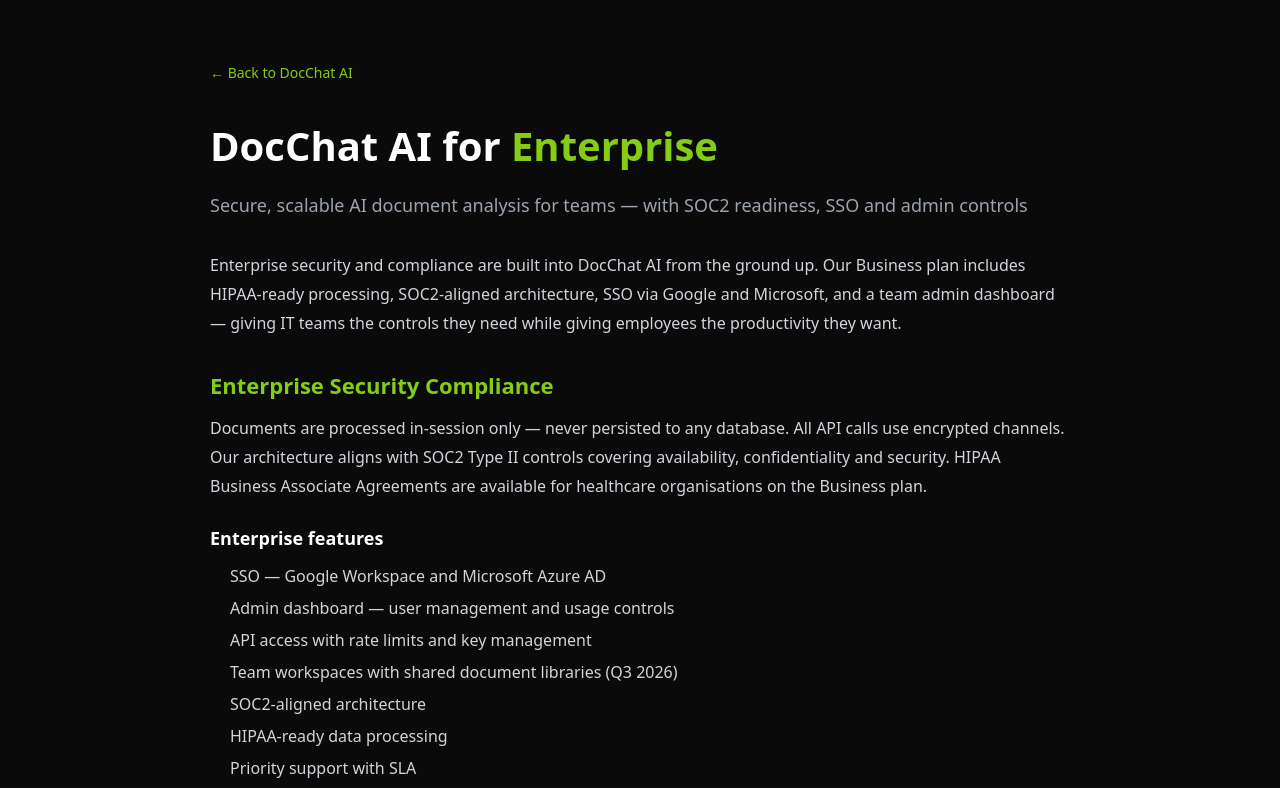
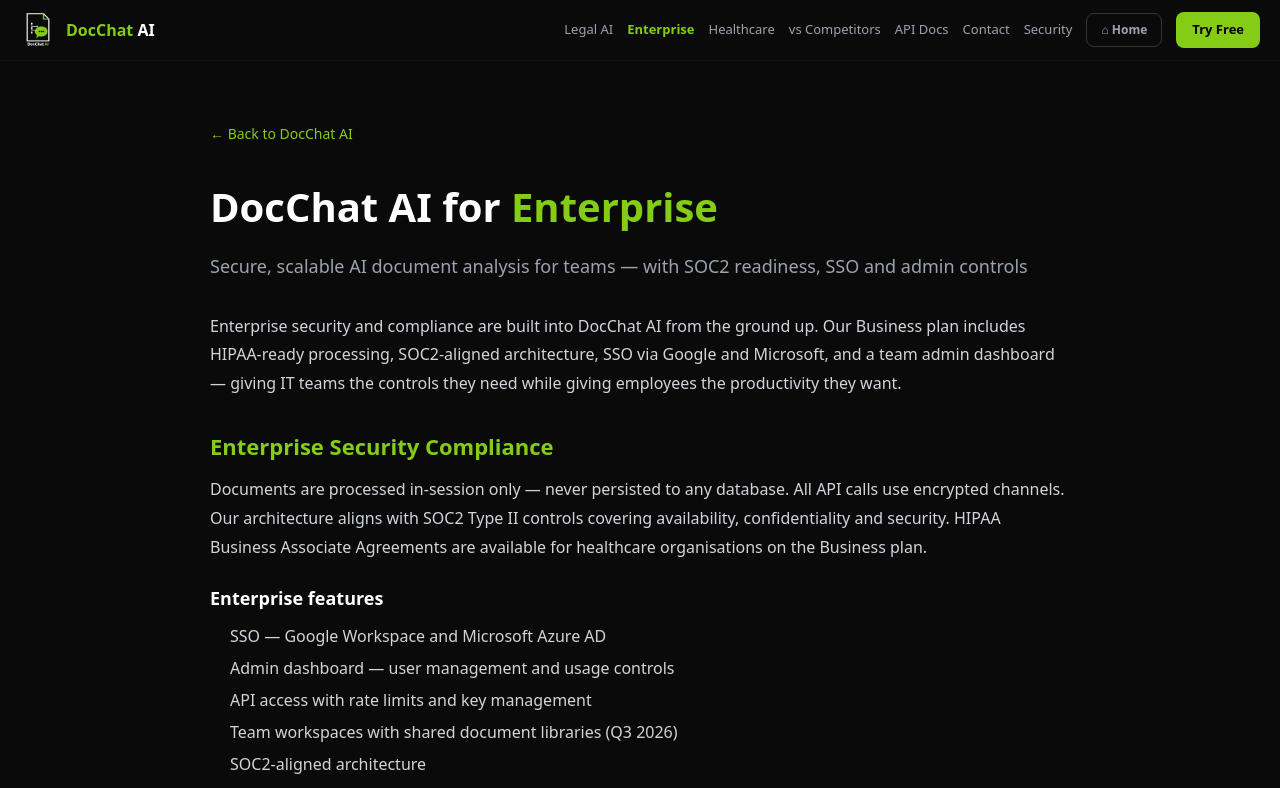
Before and after one commit to justin280/docchat-saas, a Next.js app: page /enterprise in a window 1280 px wide. Shown: the top 788 px of the page. Built offline with nearby package versions, Linux system fonts and the light colour scheme.

Commit message:
Add NavBar with logo to enterprise page

```diff
--- a/app/(pages)/enterprise/page.js
+++ b/app/(pages)/enterprise/page.js
@@ -1,7 +1,10 @@
+import NavBar from '@/app/components/NavBar';
 export const metadata = { title: 'Enterprise Document AI — SOC2, SSO, Admin Controls | DocChat AI', description: 'DocChat AI for enterprise teams. SOC2-ready, SSO (Google/Microsoft), admin dashboard, API access and team workspaces.' };
 export default function Page() {
   return (
-    <main style={{minHeight:'100vh',backgroundColor:'#0a0a0a',color:'#fff',fontFamily:'system-ui,sans-serif',padding:'60px 20px',maxWidth:'900px',margin:'0 auto'}}>
+    <div style={{backgroundColor:'#0a0a0a',minHeight:'100vh',color:'#fff',fontFamily:'system-ui,sans-serif'}}>
+      <NavBar activePath="/enterprise" />
+      <main style={{minHeight:'100vh',backgroundColor:'#0a0a0a',color:'#fff',fontFamily:'system-ui,sans-serif',padding:'60px 20px',maxWidth:'900px',margin:'0 auto'}}>
       <a href="/" style={{color:'#84cc16',textDecoration:'none',fontSize:'14px'}}>&#8592; Back to DocChat AI</a>
       <h1 style={{fontSize:'clamp(24px,4vw,40px)',fontWeight:'700',margin:'32px 0 16px'}}>DocChat AI for <span style={{color:'#84cc16'}}>Enterprise</span></h1>
       <h2 style={{fontSize:'18px',color:'#9ca3af',fontWeight:'400',marginBottom:'32px'}}>Secure, scalable AI document analysis for teams — with SOC2 readiness, SSO and admin controls</h2>
@@ -21,5 +24,6 @@ export default function Page() {
       </ul>
       <a href="mailto:support.docchatai@proton.me" style={{display:'inline-block',backgroundColor:'#84cc16',color:'#000',padding:'14px 28px',borderRadius:'8px',fontWeight:'700',textDecoration:'none',marginTop:'24px'}}>Contact Enterprise Sales</a>
     </main>
+      </div>
   );
 }
```
